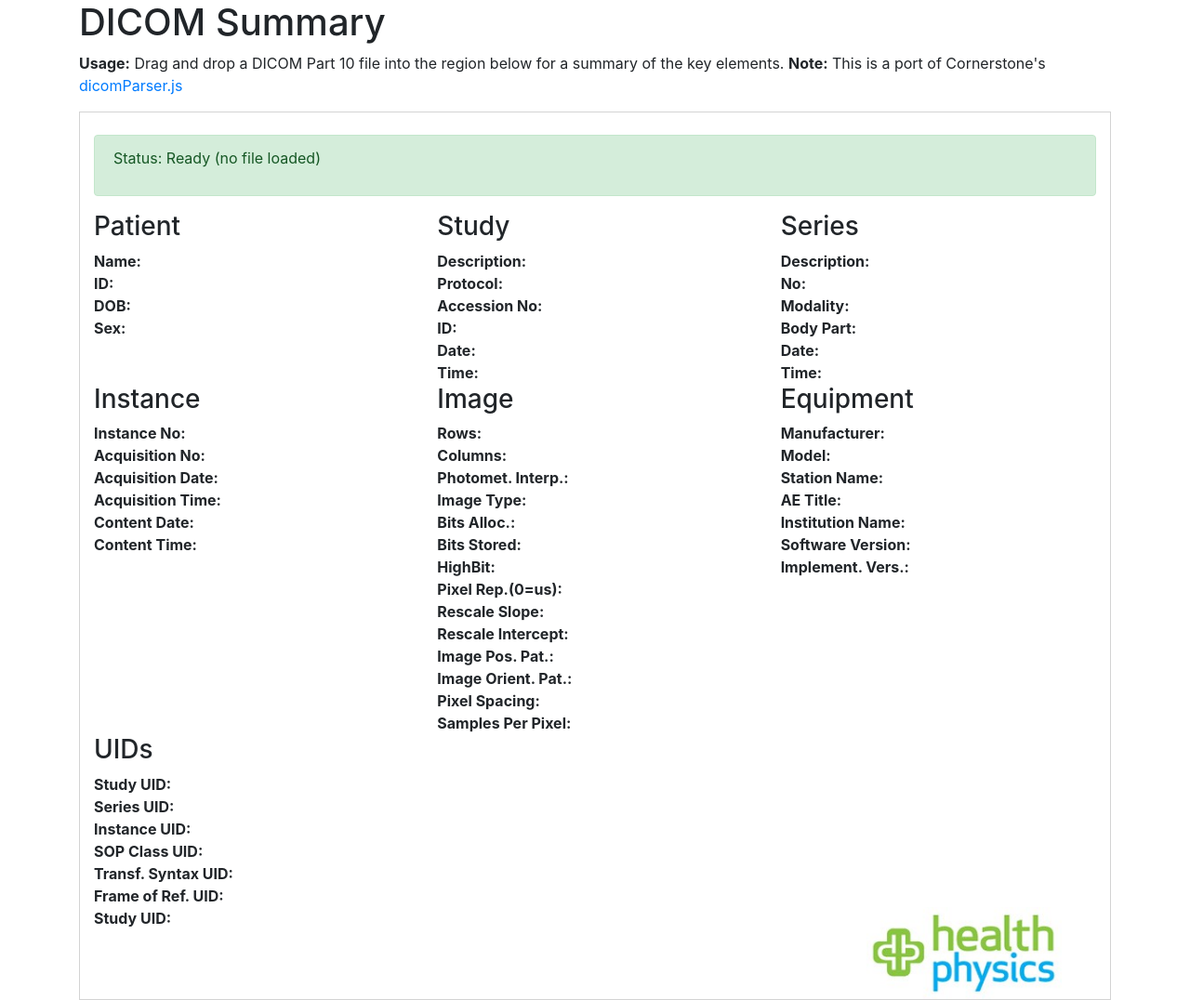
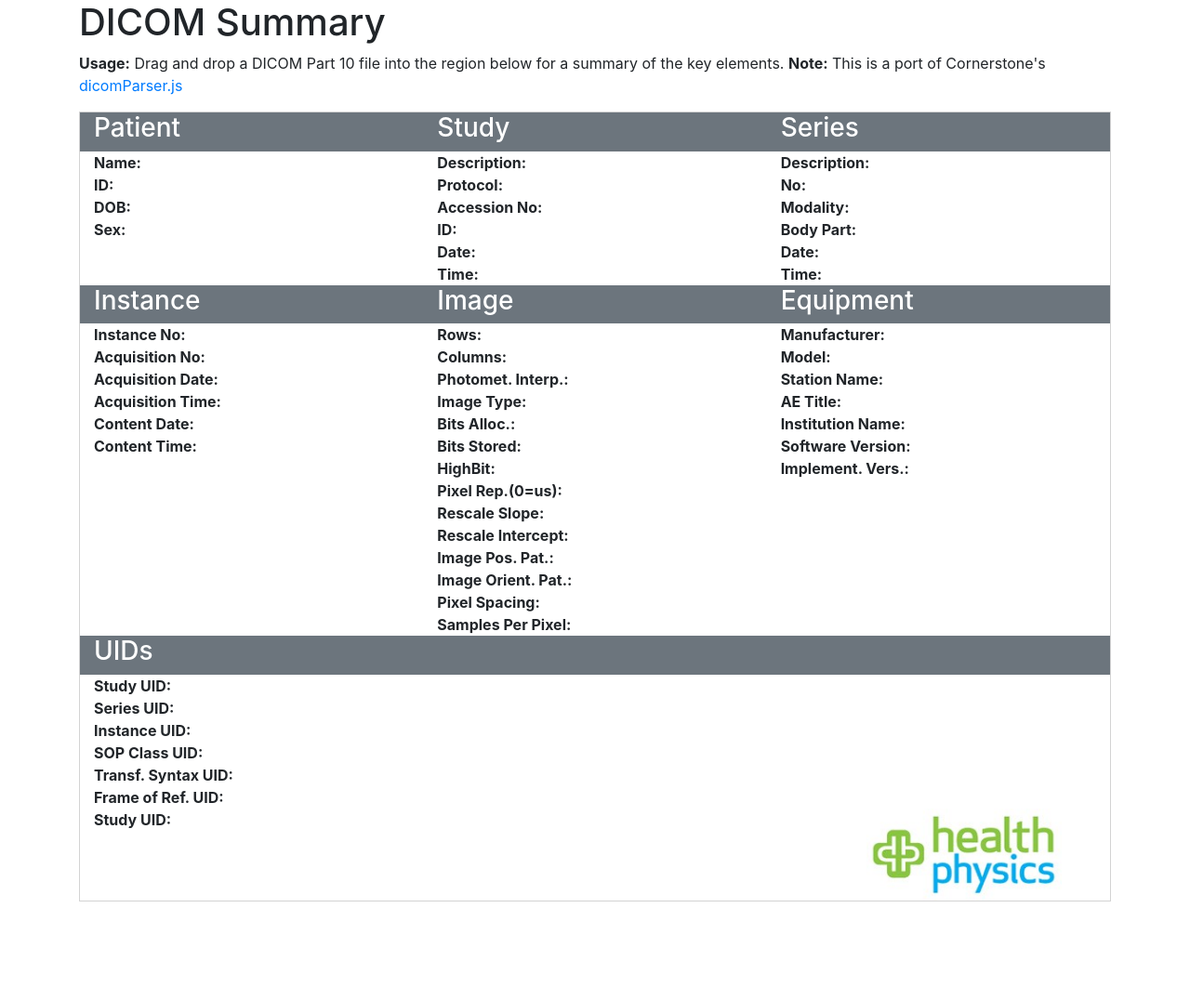
Before and after one commit to sharv999/appDICOMSummary, a Node server app: page / in a window 1280 px wide. Shown: the whole page at 93% size. After the commit the page ends 970 px from the top, so only its background shows below. Run offline with Node 20, Linux system fonts and the light colour scheme; some libraries are stand-ins or nearby versions.

Commit message:
modified index.html

```diff
--- a/views/index.html
+++ b/views/index.html
@@ -3,8 +3,8 @@
 	<head>
 		<!-- Use Bootstrap CSS infrastructure (mobile friendly) -->
 		<meta name="viewport" content="width=device-width, initial-scale=1">
-
 		<link rel="stylesheet" type="text/css" href="stylesheets/bootstrap.min.css">
+		<!--<link rel="stylesheet" type="text/css" href="../public/stylesheets/bootstrap.min.css">-->
 
 		<style>
 			#dropZone {
@@ -29,23 +29,13 @@
 
 			<!-- Full-width container -->
 			<div id="dropZone" class="container-fluid">
-				<br>
-				<div id="status" class="alert alert-success">
-					<div id="statusText">
-						Status: Ready (no file loaded)
-					</div>
-					<ul id="warnings">
-
-					</ul>
-				</div>
-
 				<div class="panel panel-default ">
 					<!-- First row -->
 					<div class="panel-body">
 						<div class="row">
-							<div class="col-md-4"><h3>Patient</h3></div>
-							<div class="col-md-4"><h3>Study</h3></div>
-							<div class="col-md-4"><h3>Series</h3></div>
+							<div class="col-md-4 bg-secondary text-white"><h3>Patient</h3></div>
+							<div class="col-md-4 bg-secondary text-white"><h3>Study</h3></div>
+							<div class="col-md-4 bg-secondary text-white"><h3>Series</h3></div>
 						</div>
 						<div class="row">
 							<div class="col-md-2"><b>Name:</b></div>
@@ -99,9 +89,9 @@
 					<!-- Second row -->
 					<div class="panel-body">
 						<div class="row">
-							<div class="col-md-4"><h3>Instance</h3></div>
-							<div class="col-md-4"><h3>Image</h3></div>
-							<div class="col-md-4"><h3>Equipment</h3></div>
+							<div class="col-md-4 bg-secondary text-white"><h3>Instance</h3></div>
+							<div class="col-md-4 bg-secondary text-white"><h3>Image</h3></div>
+							<div class="col-md-4 bg-secondary text-white"><h3>Equipment</h3></div>
 						</div>
 						<div class="row">
 							<div class="col-md-2"><b>Instance No:</b></div>
@@ -218,7 +208,7 @@
 					<!-- Third row -->
 					<div class="panel-body">
 						<div class="row">
-							<div class="col-md-12"><h3>UIDs</h3></div>
+							<div class="col-md-12 bg-secondary text-white"><h3>UIDs</h3></div>
 						</div>
 						<div class="row">
 							<div class="col-md-2"><b>Study UID:</b></div>
```
